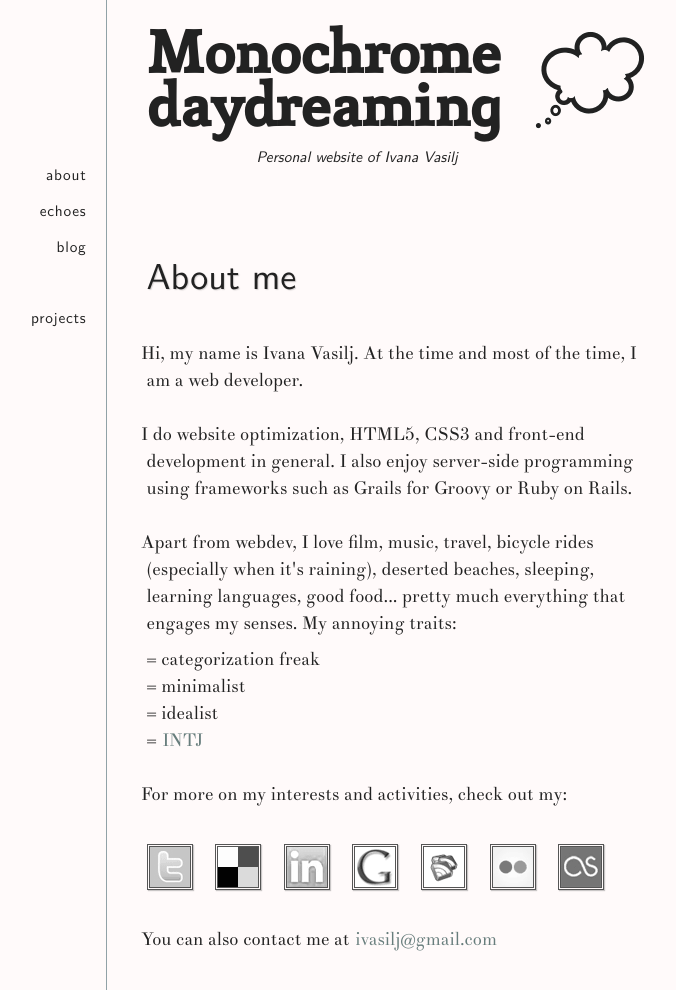
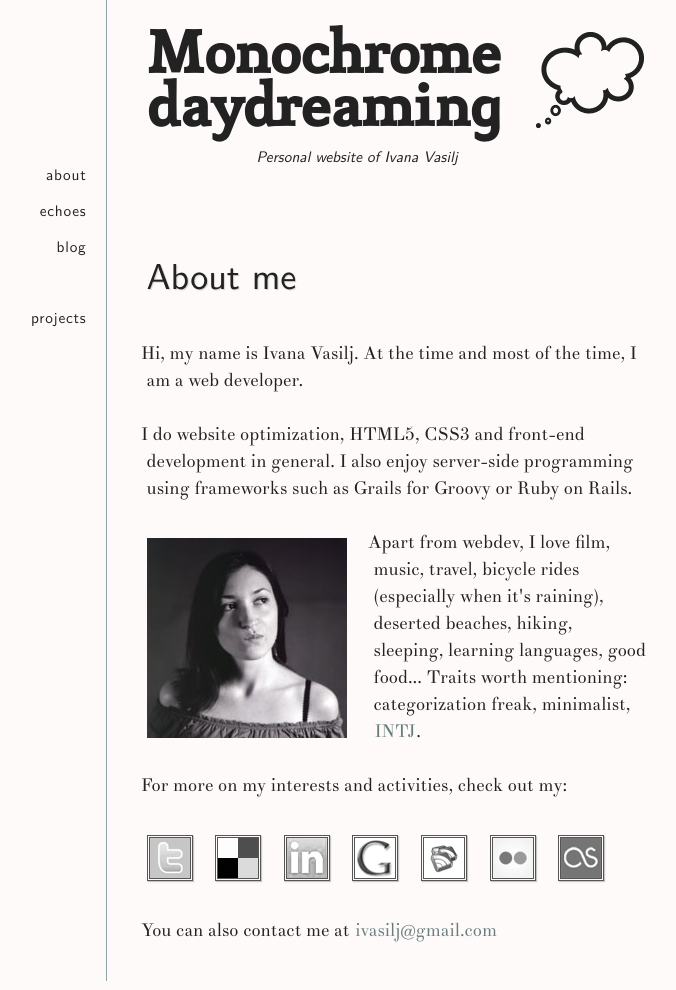
Before and after one commit to ivana/ivana.github.com, a Jekyll site: the page built from about/about.html, in a window 1280 px wide. Shown: the whole page, without its empty margins (264-940 px from the left). Built offline with Jekyll 4.4.1, drawn with Linux system fonts in a browser that asks for light colours.

Commit message:
about me photo

```diff
--- a/_posts/2010-05-05-first-post.html
+++ b/_posts/2010-05-10-first-post.html
@@ -13,5 +13,7 @@ layout: post
   which you may find useful / interesting as well, so <a href="http://feeds.feedburner.com/ivanavasilj">stay tuned</a>.
 </p>
 <p>
-  (Thanks to <a href="http://www.facebook.com/tasha212">my sis'</a> for the little cloud in the header)
+  (Thanks to my dear friend
+  <a href="http://twitter.com/patoriku">Patrick</a> for the <a href="http://localhost:4567/about#interests">about me photo</a>
+  and to <a href="http://www.facebook.com/tasha212">my sis'</a> for the little cloud in the header)
 </p>
--- a/about/about.html
+++ b/about/about.html
@@ -19,17 +19,12 @@ permalink: .
     I do website optimization, HTML5, CSS3 and front-end development in general.
     I also enjoy server-side programming using frameworks such as Grails for Groovy or Ruby on Rails.
   </p>
+  <img src="/img/ivana.jpg" alt="Ivana Vasilj" class="photo">
   <p>
-    Apart from webdev, I love film, music, travel, bicycle rides (especially when it's raining), deserted beaches,
-    sleeping, learning languages, good food... pretty much everything that engages my senses.
-    My annoying traits:
+    Apart from webdev, I love film, music, travel, bicycle rides (especially when it's raining), deserted beaches, hiking,
+    sleeping, learning languages, good food... Traits worth mentioning: categorization freak, minimalist,
+    <a href="http://en.wikipedia.org/wiki/INTJ">INTJ</a>.
   </p>
-  <ul>
-    <li>categorization freak</li>
-    <li>minimalist</li>
-    <li>idealist</li>
-    <li><a href="http://en.wikipedia.org/wiki/INTJ">INTJ</a></li>
-  </ul>
   <p>
     For more on my interests and activities, check out my:
   </p>
--- a/css/style.css
+++ b/css/style.css
@@ -80,11 +80,11 @@ a {
 
 header a:focus, header a:active, header a:visited { outline:0 none }
 
-p a, .vcard ul a {
+p a {
   color:#677D7C;
   padding:0 .05em;
 }
-p a:hover, .vcard ul a:hover {
+p a:hover {
   background:#eee;
   border-radius:6px; -moz-border-radius:6px; -webkit-border-radius:6px;
 }
@@ -97,6 +97,10 @@ ul, ol { list-style:inside none }
 .vcard h1 { margin-bottom:.3em }
 
 .vcard > a { display:block; bottom:5px }
+
+.vcard .photo {
+  float:left; margin:.5em 1.5em 0 0; width:200px;
+}
 
 .vcard ol { margin:2em 0 1.5em }
   .vcard ol li { display:inline; padding-left:1em }
@@ -113,8 +117,6 @@ ul, ol { list-style:inside none }
     position:relative; bottom:2px; left:1px;
   }
 
-.vcard ul { line-height:1.5em; margin:-1em 0 1.5em }
-
 /* projects */
 #projects img { float:right; margin:.4em 0 0 1em }
 #projects p { text-align:justify }
```
Also changed, not shown: img/ivana.jpg (added).
